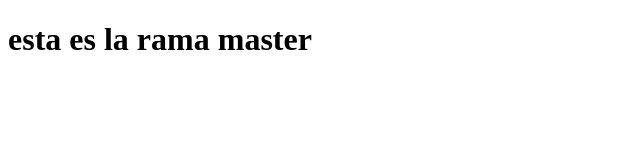
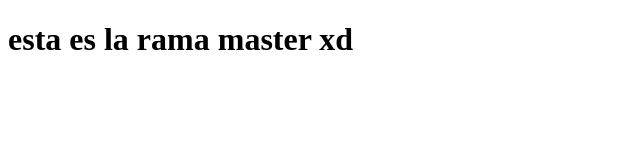
Before and after one commit to enrique-dev-coder/practigagithub, a plain HTML site: page index.html in a window 1280 px wide. Shown: the full height of the page, 0-640 px from the left. Drawn offline with Linux system fonts and the light colour scheme.

Commit message:
segundo commit de master

```diff
--- a/index.html
+++ b/index.html
@@ -7,7 +7,7 @@
     <title>practicagit</title>
 </head>
 <body>
-    <h1>esta es la rama master</h1>
+    <h1>esta es la rama master xd</h1>
 
 </body>
 </html>
```
